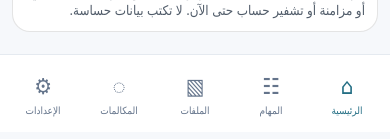
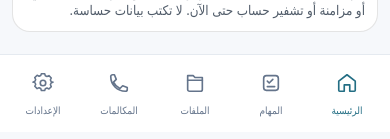
Before and after one commit to safwan5001-source/safwan-smart-assistant, a Next.js app in the folder apps/web/: page / in a window 390 px wide. Shown: the part 712-851 px from the top of the page. Built offline with nearby package versions, Linux system fonts and the light colour scheme.

Commit message:
feat(ui): use unified SVG icons in desktop and mobile navigation

```diff
--- a/apps/web/app/page.tsx
+++ b/apps/web/app/page.tsx
@@ -1,12 +1,13 @@
 "use client";
 import { useEffect, useState } from "react";
 import ChatWorkspace from "./chat-workspace";
+import AppIcon, { type AppIconName } from "./app-icon";
 type Theme = "system" | "light" | "dark";
 type Screen = "home" | "tasks" | "files" | "calls" | "settings";
-const nav: {id:Screen;label:string;symbol:string}[] = [
-  {id:"home",label:"الرئيسية",symbol:"⌂"},{id:"tasks",label:"المهام",symbol:"☷"},
-  {id:"files",label:"الملفات",symbol:"▧"},{id:"calls",label:"المكالمات",symbol:"◌"},
-  {id:"settings",label:"الإعدادات",symbol:"⚙"}
+const nav: {id:Screen;label:string;icon:AppIconName}[] = [
+  {id:"home",label:"الرئيسية",icon:"home"},{id:"tasks",label:"المهام",icon:"tasks"},
+  {id:"files",label:"الملفات",icon:"files"},{id:"calls",label:"المكالمات",icon:"calls"},
+  {id:"settings",label:"الإعدادات",icon:"settings"}
 ];
 export default function Home(){
   const [screen,setScreen]=useState<Screen>("home");
@@ -40,7 +41,7 @@ export default function Home(){
   return <div className="app">
     <aside className="sidebar" aria-label="القائمة الرئيسية">
       <button className="brand" onClick={()=>setScreen("home")} aria-label="العودة للرئيسية"><span className="brand-symbol">✦</span><span><strong>صفوان</strong><small>المساعد الذكي</small></span></button>
-      <div className="nav-list">{nav.map(item=><button key={item.id} className={"nav-item "+(screen===item.id?"selected":"")} onClick={()=>setScreen(item.id)} aria-current={screen===item.id?"page":undefined}><span className="nav-icon" aria-hidden="true">{item.symbol}</span>{item.label}</button>)}</div>
+      <div className="nav-list">{nav.map(item=><button key={item.id} className={"nav-item "+(screen===item.id?"selected":"")} onClick={()=>setScreen(item.id)} aria-current={screen===item.id?"page":undefined}><span className="nav-icon" aria-hidden="true"><AppIcon name={item.icon} /></span>{item.label}</button>)}</div>
       <div className="sidebar-foot"><span className="state-indicator"/> النسخة التأسيسية <small>الخدمات غير متصلة</small></div>
     </aside>
     <div className="workspace">
@@ -57,9 +58,9 @@ export default function Home(){
           <section className="setting-card"><h2>الصوت واللغة</h2><div className="setting-line"><span><strong>لغة الواجهة</strong><small>العربية — من اليمين إلى اليسار</small></span><span className="muted">العربية</span></div><div className="setting-line"><span><strong>المحادثة المباشرة</strong><small>اختبار التقاط الكلام متاح؛ الرد الصوتي ينتظر الخادم والمصادقة</small></span><span className="pending">غير مفعّلة</span></div></section>
           <section className="setting-card"><h2>الخصوصية والأجهزة</h2><div className="setting-line"><span><strong>Windows السحابي</strong><small>لم يتم ربط الكمبيوتر بعد</small></span><span className="pending">غير متصل</span></div><div className="setting-line"><span><strong>حساب المستخدم</strong><small>المصادقة الآمنة قيد التطوير</small></span><span className="pending">غير مهيأ</span></div></section>
         </div>}
-        {(screen==="tasks"||screen==="files"||screen==="calls")&&<section className="empty-panel"><span className="empty-symbol">{nav.find(item=>item.id===screen)?.symbol}</span><h2>{headline[screen]} قيد الإعداد</h2><p>صُممت هذه المساحة لتكون جزءاً من تجربة متكاملة. لم يتم تفعيل تخزين البيانات أو إرسال الأوامر بعد.</p><button onClick={()=>setScreen("home")} className="secondary-button">العودة للرئيسية</button></section>}
+        {(screen==="tasks"||screen==="files"||screen==="calls")&&<section className="empty-panel"><span className="empty-symbol"><AppIcon name={screen} width={52} height={52} /></span><h2>{headline[screen]} قيد الإعداد</h2><p>صُممت هذه المساحة لتكون جزءاً من تجربة متكاملة. لم يتم تفعيل تخزين البيانات أو إرسال الأوامر بعد.</p><button onClick={()=>setScreen("home")} className="secondary-button">العودة للرئيسية</button></section>}
       </main>
-      <nav className="bottom-nav" aria-label="التنقل السفلي">{nav.map(item=><button key={item.id} aria-current={screen===item.id?"page":undefined} className={screen===item.id?"active":""} onClick={()=>setScreen(item.id)}><span aria-hidden="true">{item.symbol}</span><small>{item.label}</small></button>)}</nav>
+      <nav className="bottom-nav" aria-label="التنقل السفلي">{nav.map(item=><button key={item.id} aria-current={screen===item.id?"page":undefined} className={screen===item.id?"active":""} onClick={()=>setScreen(item.id)}><span aria-hidden="true"><AppIcon name={item.icon} /></span><small>{item.label}</small></button>)}</nav>
     </div>
   </div>;
 }
```
